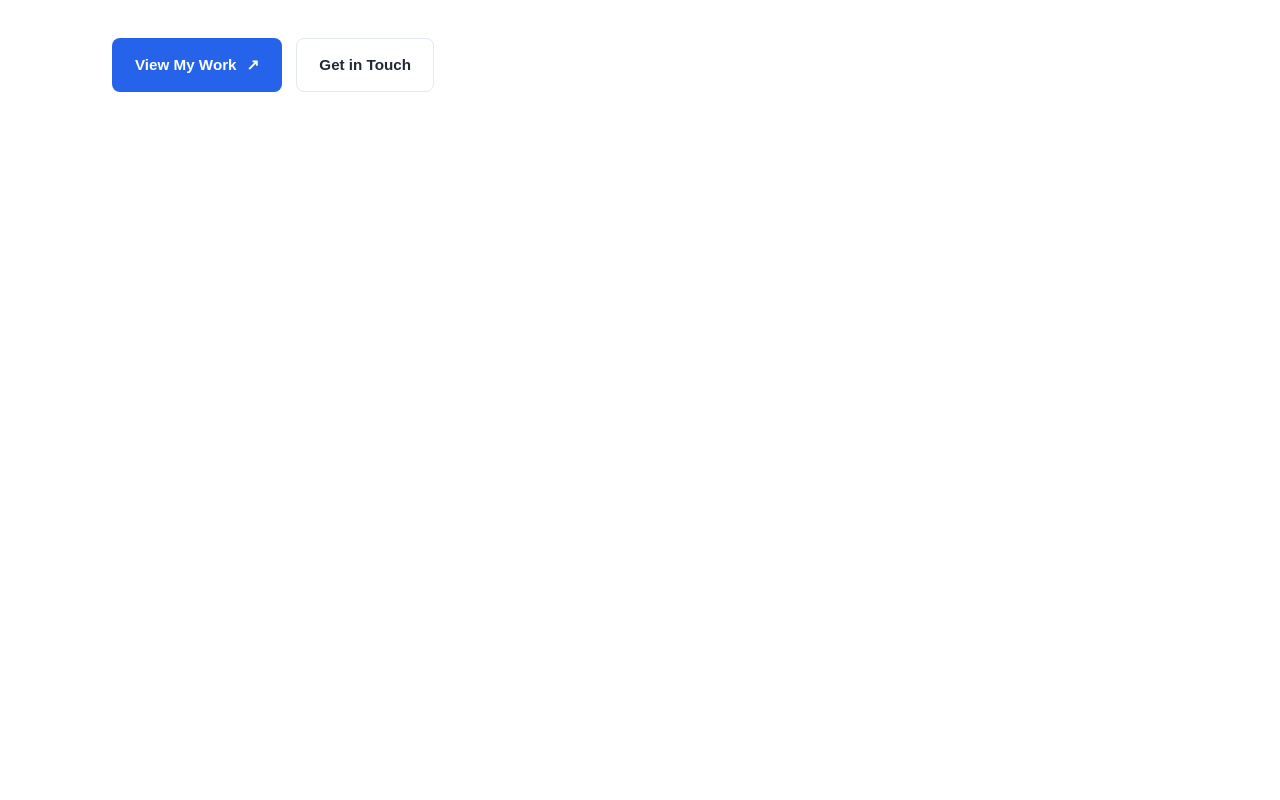
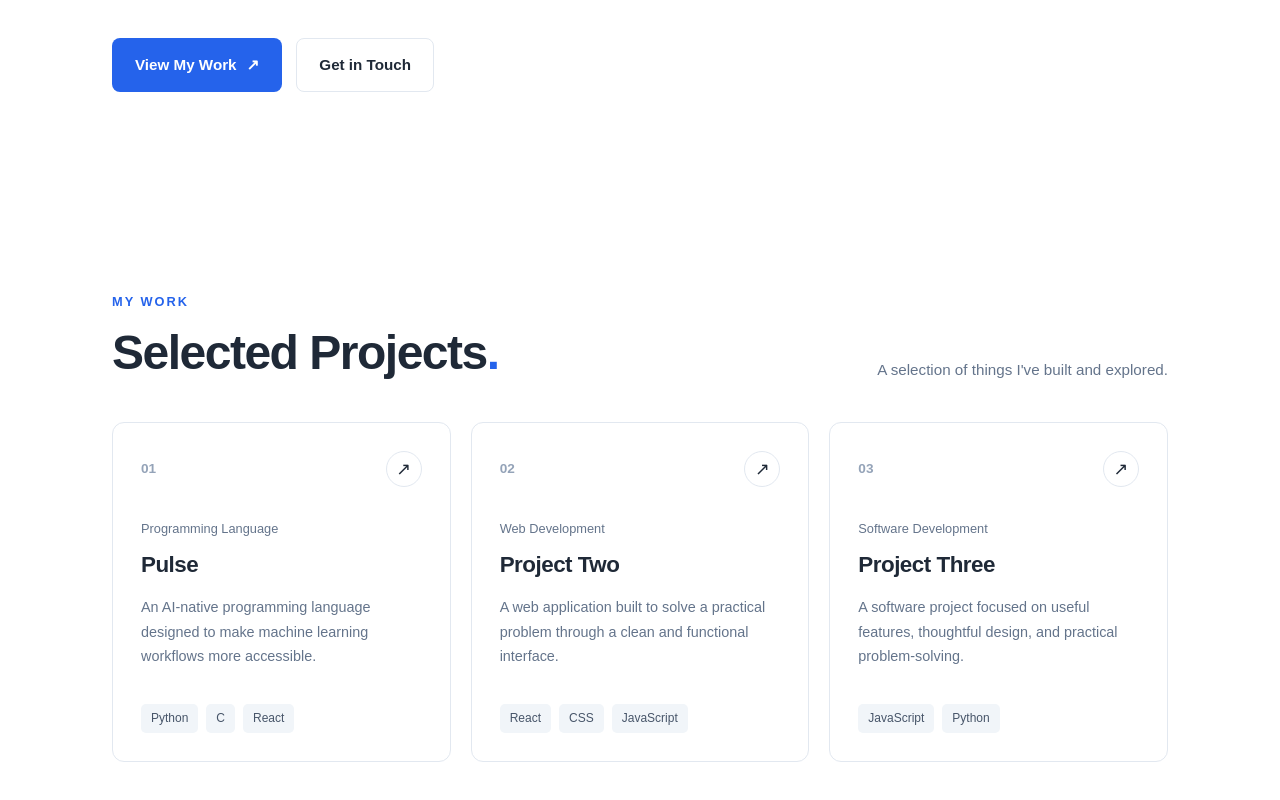
Before and after one commit to david-ptrk/Portfolio, a React app: page / in a window 1280 px wide. Shown: the part 596-1396 px from the top of the page. Before the commit the page ends 808 px from the top, so only its background shows below. Built offline with nearby package versions, Linux system fonts and the light colour scheme; the HTML template or start-up script is replaced by a standard one.

Commit message:
feat: add projects section

```diff
--- a/src/App.css
+++ b/src/App.css
@@ -164,3 +164,161 @@
         font-size: 1rem;
     }
 }
+
+/* Projects section */
+.projects {
+    max-width: 1120px;
+    margin: 0 auto;
+    padding: 80px 32px 120px;
+}
+
+.projects-heading {
+    display: flex;
+    justify-content: space-between;
+    align-items: flex-end;
+    gap: 32px;
+    margin-bottom: 40px;
+}
+
+.section-label {
+    margin-bottom: 12px;
+    color: #2563eb;
+    font-size: 0.8rem;
+    font-weight: 700;
+    letter-spacing: 2px;
+}
+
+.projects-heading h2 {
+    font-size: clamp(2rem, 4vw, 3rem);
+    line-height: 1.2;
+    letter-spacing: -1.5px;
+}
+
+.projects-heading h2 span {
+    color: #2563eb;
+}
+
+.projects-intro {
+    max-width: 300px;
+    color: #64748b;
+    font-size: 0.95rem;
+}
+
+.projects-grid {
+    display: grid;
+    grid-template-columns: repeat(3, minmax(0, 1fr));
+    gap: 20px;
+}
+
+.project-card {
+    display: flex;
+    flex-direction: column;
+    min-height: 340px;
+    padding: 28px;
+    border: 1px solid #e2e8f0;
+    border-radius: 12px;
+    background-color: #ffffff;
+    transition:
+        transform 0.2s ease,
+        border-color 0.2s ease,
+        box-shadow 0.2s ease;
+}
+
+.project-card:hover {
+    transform: translateY(-5px);
+    border-color: #bfdbfe;
+    box-shadow: 0 12px 30px rgb(15 23 42 / 6%);
+}
+
+.project-card-top {
+    display: flex;
+    justify-content: space-between;
+    align-items: center;
+    margin-bottom: 32px;
+}
+
+.project-number {
+    color: #94a3b8;
+    font-size: 0.85rem;
+    font-weight: 600;
+}
+
+.project-link {
+    display: grid;
+    width: 36px;
+    height: 36px;
+    place-items: center;
+    border: 1px solid #e2e8f0;
+    border-radius: 50%;
+    font-size: 1.1rem;
+    transition:
+        color 0.2s ease,
+        background-color 0.2s ease,
+        border-color 0.2s ease;
+}
+
+.project-link:hover {
+    color: #ffffff;
+    background-color: #2563eb;
+    border-color: #2563eb;
+}
+
+.project-category {
+    margin-bottom: 8px;
+    color: #64748b;
+    font-size: 0.8rem;
+}
+
+.project-card h3 {
+    margin-bottom: 12px;
+    font-size: 1.4rem;
+    letter-spacing: -0.5px;
+}
+
+.project-description {
+    margin-bottom: 24px;
+    color: #64748b;
+    font-size: 0.9rem;
+    line-height: 1.7;
+}
+
+.project-technologies {
+    display: flex;
+    flex-wrap: wrap;
+    gap: 8px;
+    margin-top: auto;
+}
+
+.project-technologies span {
+    padding: 5px 10px;
+    border-radius: 5px;
+    background-color: #f1f5f9;
+    color: #475569;
+    font-size: 0.75rem;
+    font-weight: 500;
+}
+
+@media (max-width: 800px) {
+    .projects-grid {
+        grid-template-columns: repeat(2, minmax(0, 1fr));
+    }
+
+    .projects-heading {
+        align-items: flex-start;
+        flex-direction: column;
+    }
+}
+
+@media (max-width: 540px) {
+    .projects {
+        padding: 60px 20px 80px;
+    }
+
+    .projects-grid {
+        grid-template-columns: 1fr;
+    }
+
+    .project-card {
+        min-height: 300px;
+    }
+}
--- a/src/App.jsx
+++ b/src/App.jsx
@@ -1,6 +1,7 @@
 import "./App.css";
 import Navbar from "./components/Navbar";
 import Hero from "./components/Hero";
+import Projects from "./components/Projects";
 
 function App() {
   return (
@@ -9,6 +10,7 @@ function App() {
 
       <main>
         <Hero />
+        <Projects />
       </main>
     </>
   );
--- /dev/null
+++ b/src/components/Projects.jsx
@@ -0,0 +1,74 @@
+const projects = [
+    {
+        number: "01",
+        title: "Pulse",
+        category: "Programming Language",
+        description: "An AI-native programming language designed to make machine learning workflows more accessible.",
+        technologies: ["Python", "C", "React"],
+        link: "https://github.com/david-ptrk/Pulse",
+    },
+    {
+        number: "02",
+        title: "Project Two",
+        category: "Web Development",
+        description: "A web application built to solve a practical problem through a clean and functional interface.",
+        technologies: ["React", "CSS", "JavaScript"],
+        link: "#",
+    },
+    {
+        number: "03",
+        title: "Project Three",
+        category: "Software Development",
+        description: "A software project focused on useful features, thoughtful design, and practical problem-solving.",
+        technologies: ["JavaScript", "Python"],
+        link: "#",
+    },
+];
+
+function Projects() {
+    return (
+        <section className="projects" id="projects">
+            <div className="projects-heading">
+                <div>
+                    <p className="section-label">MY WORK</p>
+                    <h2>Selected Projects<span>.</span></h2>
+                </div>
+
+                <p className="projects-intro">
+                    A selection of things I've built and explored.
+                </p>
+            </div>
+
+            <div className="projects-grid">
+                {projects.map((project) => (
+                    <article className="project-card" key={project.number}>
+                        <div className="project-card-top">
+                            <span className="project-number">{project.number}</span>
+                            <a
+                                href={project.link}
+                                className="project-link"
+                                target="_blank"
+                                rel="noreferrer"
+                                aria-label={`View ${project.title}`}
+                            >{"\u2197"}</a>
+                        </div>
+
+                        <p className="project-category">{project.category}</p>
+                        <h3>{project.title}</h3>
+                        <p className="project-description">
+                            {project.description}
+                        </p>
+
+                        <div className="project-technologies">
+                            {project.technologies.map((technology) => (
+                                <span key={technology}>{technology}</span>
+                            ))}
+                        </div>
+                    </article>
+                ))}
+            </div>
+        </section>
+    );
+}
+
+export default Projects;
```
